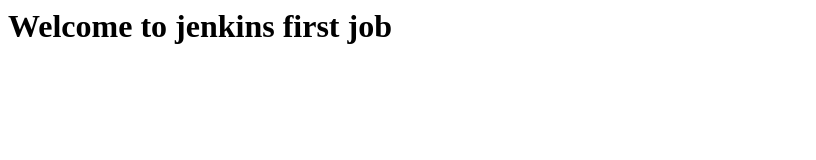
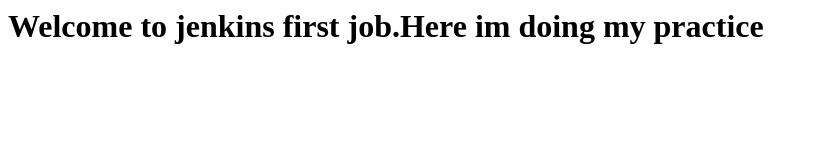
Before and after one commit to sravankodem/DevOps-Git-Assignment1, a plain HTML site: page index.html in a window 1280 px wide. Shown: the whole page, without its empty margins (0-816 px from the left). Drawn offline with Linux system fonts and the light colour scheme.

Commit message:
modified index.html file

```diff
--- a/index.html
+++ b/index.html
@@ -1,5 +1,5 @@
 <html>
   <body>
-    <h1>Welcome to jenkins first job</h1>
+    <h1>Welcome to jenkins first job.Here im doing my practice</h1>
   </body>
 </html>
```
